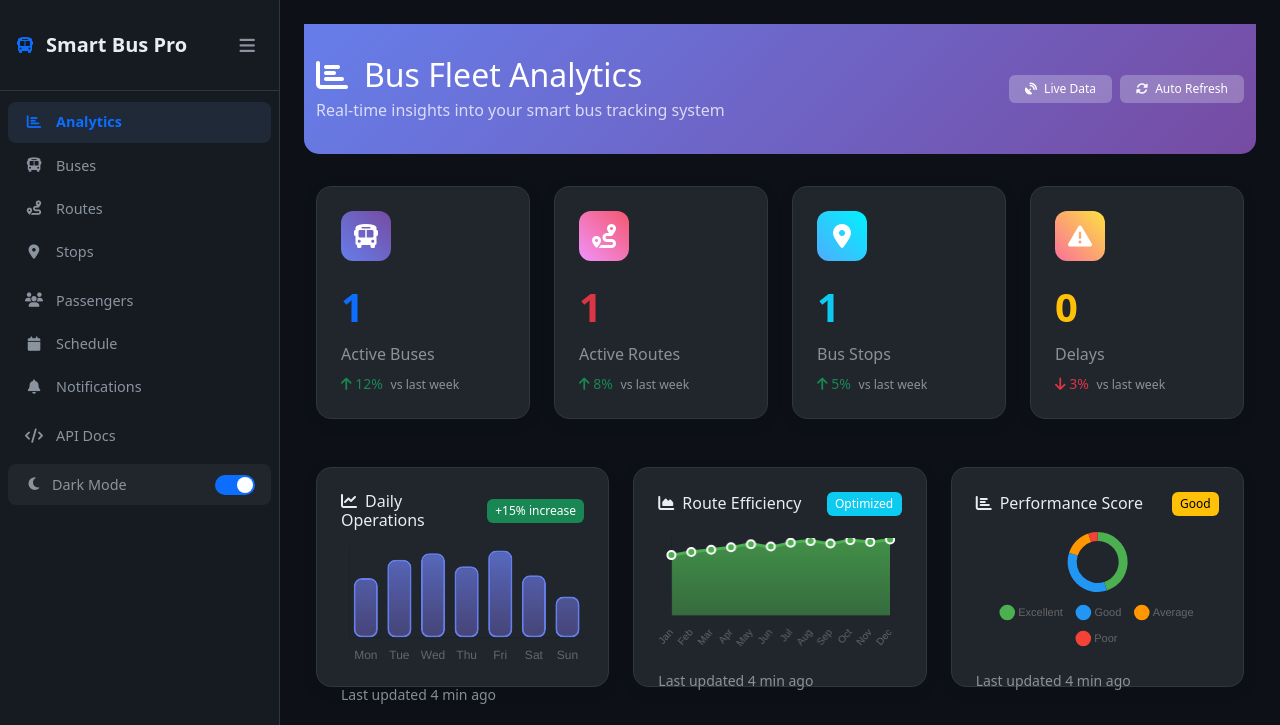
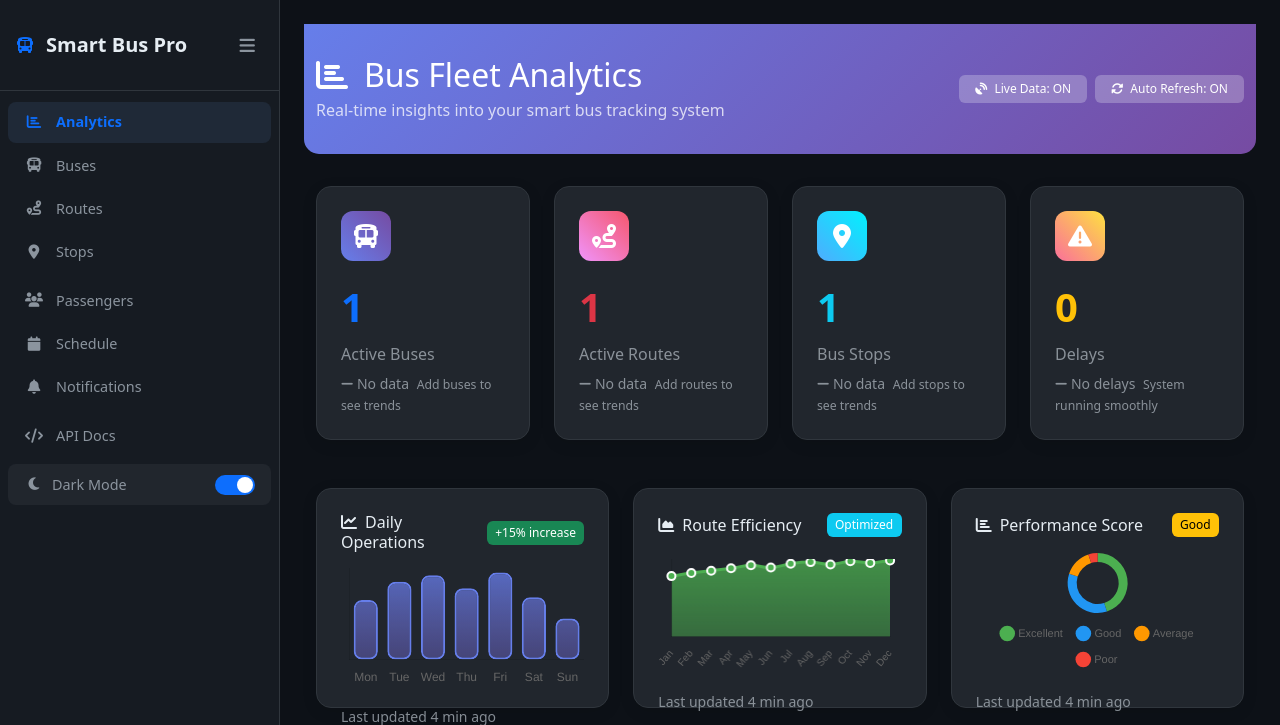
Before and after one commit to cyberaniket/SmartBusTracking_dashboard-, a Flask app: page / in a window 1280 px wide. Shown: the top 725 px of the page. Run offline with Flask 3, Linux system fonts and the light colour scheme; tables that the repository leaves empty hold one stand-in row (values such as "Sample post"); some libraries are stand-ins or nearby versions.

Commit message:
Enable data export for buses and routes, improve UI elements on the dashboard
Adds CSV export functionality for buses and routes, and enhances dashboard UI.

Replit-Commit-Author: Agent
Replit-Commit-Session-Id: 388d46e3-f19b-4495-9835-19467f9b25d3
Replit-Commit-Screenshot-Url: https://storage.googleapis.com/screenshot-production-us-central1/bdd6864f-9a73-4f1a-a4c2-564861fffa11/bafd2aff-a718-4fea-b531-531b629a96a7.jpg

```diff
--- a/routes.py
+++ b/routes.py
@@ -57,6 +57,70 @@ def register_routes(app):
     def notifications():
         """Render the notifications page"""
         return render_template('notifications.html')
+
+    # Export functionality
+    @app.route('/api/export/buses', methods=['GET'])
+    def export_buses():
+        """Export bus data as CSV"""
+        from flask import make_response
+        import csv
+        import io
+
+        buses = db.session.query(Bus).all()
+        output = io.StringIO()
+        writer = csv.writer(output)
+
+        # Write header
+        writer.writerow(['ID', 'Bus Number', 'License Plate', 'Capacity', 'Status', 'Current Route', 'Last Updated'])
+
+        # Write data
+        for bus in buses:
+            writer.writerow([
+                bus.id,
+                bus.bus_number,
+                bus.license_plate,
+                bus.capacity,
+                'Active' if bus.is_active else 'Inactive',
+                bus.current_route.route_number if bus.current_route else 'None',
+                bus.last_updated.strftime('%Y-%m-%d %H:%M:%S') if bus.last_updated else 'Never'
+            ])
+
+        output.seek(0)
+        response = make_response(output.getvalue())
+        response.headers['Content-Type'] = 'text/csv'
+        response.headers['Content-Disposition'] = 'attachment; filename=buses_export.csv'
+        return response
+
+    @app.route('/api/export/routes', methods=['GET'])
+    def export_routes():
+        """Export route data as CSV"""
+        from flask import make_response
+        import csv
+        import io
+
+        routes = db.session.query(Route).all()
+        output = io.StringIO()
+        writer = csv.writer(output)
+
+        # Write header
+        writer.writerow(['ID', 'Route Number', 'Name', 'Description', 'Status', 'Total Stops'])
+
+        # Write data
+        for route in routes:
+            writer.writerow([
+                route.id,
+                route.route_number,
+                route.name,
+                route.description or '',
+                'Active' if route.is_active else 'Inactive',
+                len(route.stops)
+            ])
+
+        output.seek(0)
+        response = make_response(output.getvalue())
+        response.headers['Content-Type'] = 'text/csv'
+        response.headers['Content-Disposition'] = 'attachment; filename=routes_export.csv'
+        return response
 
     # API Routes for Mobile App
 
--- a/templates/index.html
+++ b/templates/index.html
@@ -216,12 +216,12 @@
             </div>
             <div class="col-md-4 text-md-end">
                 <div class="d-flex justify-content-md-end gap-2">
-                    <span class="badge bg-light bg-opacity-25 px-3 py-2">
-                        <i class="fas fa-satellite-dish me-1"></i> Live Data
-                    </span>
-                    <span class="badge bg-light bg-opacity-25 px-3 py-2">
-                        <i class="fas fa-sync-alt me-1"></i> Auto Refresh
-                    </span>
+                    <button class="badge bg-light bg-opacity-25 px-3 py-2 border-0" id="liveDataToggle">
+                        <i class="fas fa-satellite-dish me-1"></i> <span id="liveDataStatus">Live Data: ON</span>
+                    </button>
+                    <button class="badge bg-light bg-opacity-25 px-3 py-2 border-0" id="autoRefreshToggle">
+                        <i class="fas fa-sync-alt me-1"></i> <span id="autoRefreshStatus">Auto Refresh: ON</span>
+                    </button>
                 </div>
             </div>
         </div>
@@ -236,11 +236,11 @@
                 <div class="metric-icon" style="background: linear-gradient(45deg, #667eea, #764ba2);">
                     <i class="fas fa-bus"></i>
                 </div>
-                <div class="metric-value text-primary" id="active-buses-count">--</div>
+                <div class="metric-value text-primary" id="active-buses-count">0</div>
                 <h6 class="text-muted mb-0">Active Buses</h6>
                 <div class="metric-trend">
-                    <span class="text-success"><i class="fas fa-arrow-up"></i> 12%</span>
-                    <small class="text-muted ms-1">vs last week</small>
+                    <span class="text-muted"><i class="fas fa-minus"></i> No data</span>
+                    <small class="text-muted ms-1">Add buses to see trends</small>
                 </div>
             </div>
         </div>
@@ -249,11 +249,11 @@
                 <div class="metric-icon" style="background: linear-gradient(45deg, #f093fb, #f5576c);">
                     <i class="fas fa-route"></i>
                 </div>
-                <div class="metric-value text-danger" id="active-routes-count">--</div>
+                <div class="metric-value text-danger" id="active-routes-count">0</div>
                 <h6 class="text-muted mb-0">Active Routes</h6>
                 <div class="metric-trend">
-                    <span class="text-success"><i class="fas fa-arrow-up"></i> 8%</span>
-                    <small class="text-muted ms-1">vs last week</small>
+                    <span class="text-muted"><i class="fas fa-minus"></i> No data</span>
+                    <small class="text-muted ms-1">Add routes to see trends</small>
                 </div>
             </div>
         </div>
@@ -262,11 +262,11 @@
                 <div class="metric-icon" style="background: linear-gradient(45deg, #4facfe, #00f2fe);">
                     <i class="fas fa-map-marker-alt"></i>
                 </div>
-                <div class="metric-value text-info" id="stops-count">--</div>
+                <div class="metric-value text-info" id="stops-count">0</div>
                 <h6 class="text-muted mb-0">Bus Stops</h6>
                 <div class="metric-trend">
-                    <span class="text-success"><i class="fas fa-arrow-up"></i> 5%</span>
-                    <small class="text-muted ms-1">vs last week</small>
+                    <span class="text-muted"><i class="fas fa-minus"></i> No data</span>
+                    <small class="text-muted ms-1">Add stops to see trends</small>
                 </div>
             </div>
         </div>
@@ -275,11 +275,11 @@
                 <div class="metric-icon" style="background: linear-gradient(45deg, #fa709a, #fee140);">
                     <i class="fas fa-exclamation-triangle"></i>
                 </div>
-                <div class="metric-value text-warning" id="delayed-buses-count">--</div>
+                <div class="metric-value text-warning" id="delayed-buses-count">0</div>
                 <h6 class="text-muted mb-0">Delays</h6>
                 <div class="metric-trend">
-                    <span class="text-danger"><i class="fas fa-arrow-down"></i> 3%</span>
-                    <small class="text-muted ms-1">vs last week</small>
+                    <span class="text-muted"><i class="fas fa-minus"></i> No delays</span>
+                    <small class="text-muted ms-1">System running smoothly</small>
                 </div>
             </div>
         </div>
@@ -559,8 +559,38 @@
         // Load dashboard data
         loadDashboardData();
 
-        // Setup auto-refresh
-        setInterval(loadDashboardData, 30000); // Refresh every 30 seconds
+        // Live data and auto-refresh functionality
+        let liveDataEnabled = true;
+        let autoRefreshEnabled = true;
+        let refreshInterval;
+
+        // Initialize live data controls
+        document.getElementById('liveDataToggle').addEventListener('click', function() {
+            liveDataEnabled = !liveDataEnabled;
+            document.getElementById('liveDataStatus').textContent = `Live Data: ${liveDataEnabled ? 'ON' : 'OFF'}`;
+            this.classList.toggle('bg-success', liveDataEnabled);
+            this.classList.toggle('bg-secondary', !liveDataEnabled);
+        });
+
+        document.getElementById('autoRefreshToggle').addEventListener('click', function() {
+            autoRefreshEnabled = !autoRefreshEnabled;
+            document.getElementById('autoRefreshStatus').textContent = `Auto Refresh: ${autoRefreshEnabled ? 'ON' : 'OFF'}`;
+            this.classList.toggle('bg-success', autoRefreshEnabled);
+            this.classList.toggle('bg-secondary', !autoRefreshEnabled);
+
+            if (autoRefreshEnabled) {
+                refreshInterval = setInterval(() => {
+                    if (liveDataEnabled) loadDashboardData();
+                }, 30000);
+            } else {
+                clearInterval(refreshInterval);
+            }
+        });
+
+        // Start auto-refresh by default
+        refreshInterval = setInterval(() => {
+            if (liveDataEnabled && autoRefreshEnabled) loadDashboardData();
+        }, 30000);
 
         // Initialize all charts
         initAnalyticsCharts();
```
Also changed, not shown: templates/stops.html (+11 -1 lines).
